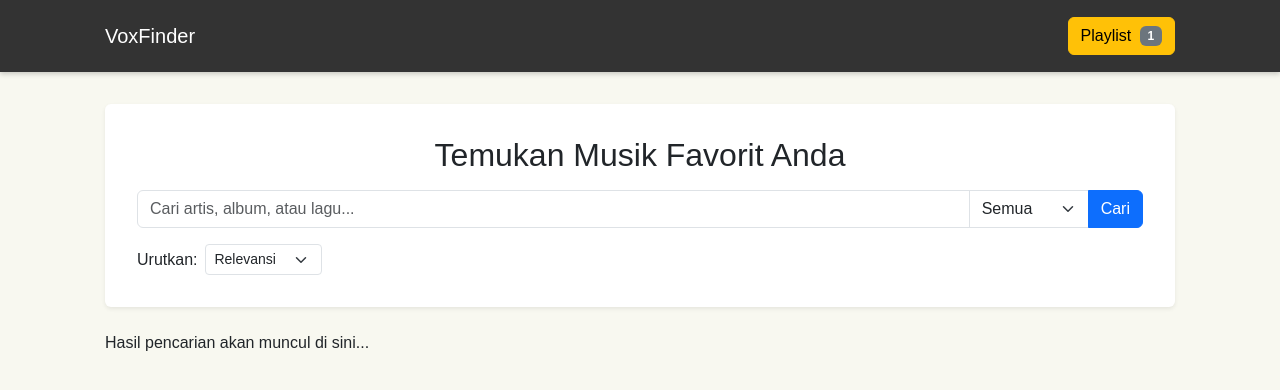
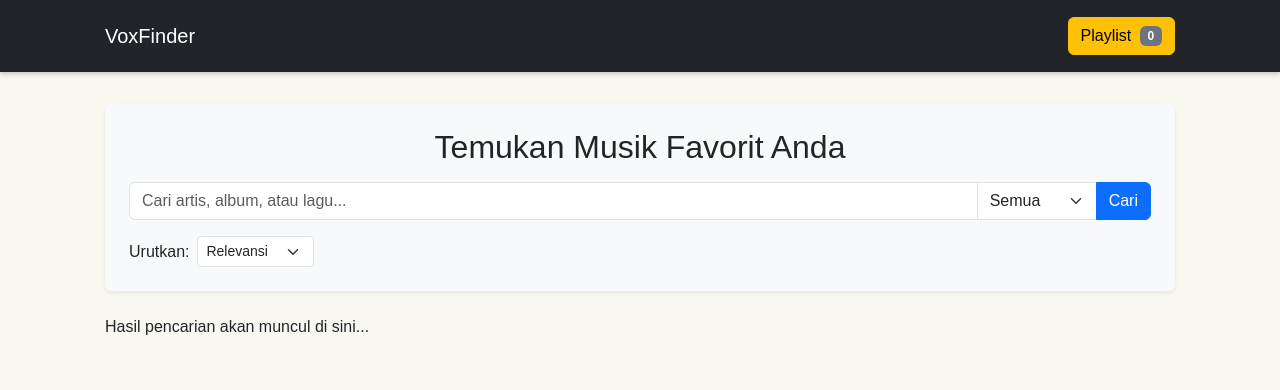
Before and after one commit to 157-Fadina/uts-pemweb-123140157, a React (Vite) app in the folder my-app/: page / in a window 1280 px wide. Shown: the top 390 px of the page. Built offline with nearby package versions, Linux system fonts and the light colour scheme.

Commit message:
memperbaiki kode styling css dan layout dan search page

```diff
--- a/my-app/src/App.css
+++ b/my-app/src/App.css
@@ -11,8 +11,8 @@ body {
 }
 
 .main-bar {
-  background-color: #333 !important;
-  color: white !important;
+  background-color: #333;
+  color: white;
   padding: 1rem 0;
   box-shadow: 0 2px 5px rgba(0,0,0,0.2);
 }
@@ -45,21 +45,11 @@ body {
 }
 
 .search-container {
-  background-color: white !important;
-  padding: 2rem !important;
+  background-color: white;
+  padding: 2rem;
   margin-top: 2rem;
   border-radius: 8px;
   text-align: center;
-}
-
-.search-form {
-  margin-top: 1rem;
-}
-
-.form-group-main {
-  display: flex;
-  gap: 10px;
-  width: 100%;
 }
 
 .form-group-main input[type="text"] {
@@ -82,6 +72,11 @@ body {
   color: white;
   border: none;
   cursor: pointer;
+  transition: background-color 0.2s;
+}
+
+.form-group-main button:hover {
+  background-color: #285192;
 }
 
 .sort-controls {
@@ -97,3 +92,22 @@ body {
 .navbar.main-bar {
   margin-top: 0;
 }
+
+@media (max-width: 768px) {
+  .form-group-main {
+    flex-direction: column;
+    gap: 1rem;
+  }
+
+  .form-group-main select,
+  .form-group-main button,
+  .form-group-main input[type="text"] {
+    width: 100%;
+    box-sizing: border-box;
+  }
+
+  .sort-controls {
+    text-align: center;
+    margin-top: 2rem;
+  }
+}
--- a/my-app/src/App.jsx
+++ b/my-app/src/App.jsx
@@ -19,7 +19,7 @@ function App() {
           <Navbar.Toggle />
           <Navbar.Collapse className="justify-content-end">
             <Button variant="warning">
-              Playlist <span className="badge bg-secondary ms-1">1</span>
+              Playlist <span className="badge bg-secondary ms-1">0</span>
             </Button>
           </Navbar.Collapse>
         </Container>
--- a/my-app/src/index.css
+++ b/my-app/src/index.css
@@ -1,68 +1,9 @@
-html, body {
+body {
   margin: 0;
-  padding: 0;
-  height: 100%;
-  width: 100%;
-  background-color: #f4f4f4; /* A consistent background for the whole page */
-}
-
-:root {
-  font-family: system-ui, Avenir, Helvetica, Arial, sans-serif;
-  line-height: 1.5;
-  font-weight: 400;
-
-  color-scheme: light dark;
-  color: rgba(255, 255, 255, 0.87);
-  background-color: #242424;
-
-  font-synthesis: none;
-  text-rendering: optimizeLegibility;
+  font-family: -apple-system, BlinkMacSystemFont, 'Segoe UI', Roboto, Oxygen,
+    Ubuntu, Cantarell, 'Open Sans', 'Helvetica Neue', sans-serif;
   -webkit-font-smoothing: antialiased;
   -moz-osx-font-smoothing: grayscale;
+
+  background-color: #f8f8f0;
 }
-
-a {
-  font-weight: 500;
-  color: #646cff;
-  text-decoration: inherit;
-}
-a:hover {
-  color: #535bf2;
-}
-
-h1 {
-  font-size: 3.2em;
-  line-height: 1.1;
-}
-
-button {
-  border-radius: 8px;
-  border: 1px solid transparent;
-  padding: 0.6em 1.2em;
-  font-size: 1em;
-  font-weight: 500;
-  font-family: inherit;
-  background-color: #1a1a1a;
-  cursor: pointer;
-  transition: border-color 0.25s;
-}
-button:hover {
-  border-color: #646cff;
-}
-button:focus,
-button:focus-visible {
-  outline: 4px auto -webkit-focus-ring-color;
-}
-
-@media (prefers-color-scheme: light) {
-  :root {
-    color: #213547;
-    background-color: #ffffff;
-  }
-  a:hover {
-    color: #747bff;
-  }
-  button {
-    background-color: #f9f9f9;
-  }
-}
```
Also changed, not shown: my-app/components/header.jsx (added).
